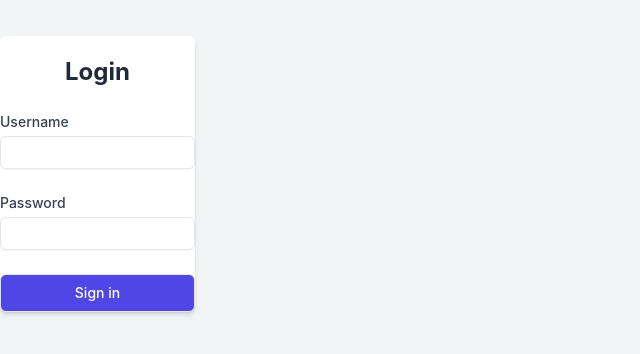
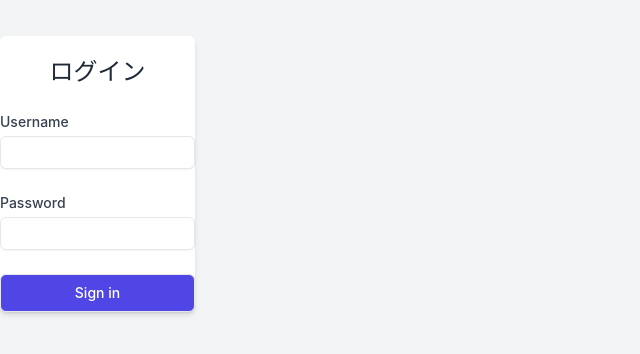
Before and after one commit to ryutaro-kodama/MyRecommendSystem, a React app in the folder frontend/: page /#/login in a window 1280 px wide. Shown: the part 226-580 px from the top of the page, without its empty margins (0-640 px from the left). Built offline with nearby package versions, Linux system fonts and the light colour scheme; no server answers; the HTML template or start-up script is replaced by a standard one.

Commit message:
sample commit

```diff
--- a/frontend/src/components/Login.tsx
+++ b/frontend/src/components/Login.tsx
@@ -46,7 +46,7 @@ export const Login: React.FC = () => {
     return (
         <div className="flex items-center justify-center min-h-screen bg-gray-100">
             <div className="p-8 bg-white rounded shadow-md w-full max-w-md">
-                <h2 className="text-2xl font-bold mb-6 text-center text-gray-800">Login</h2>
+                <h2 className="text-2xl font-bold mb-6 text-center text-gray-800">ログイン</h2>
                 {error && (
                     <div className="mb-4 p-3 bg-red-100 text-red-700 rounded text-sm">
                         {error}
```
